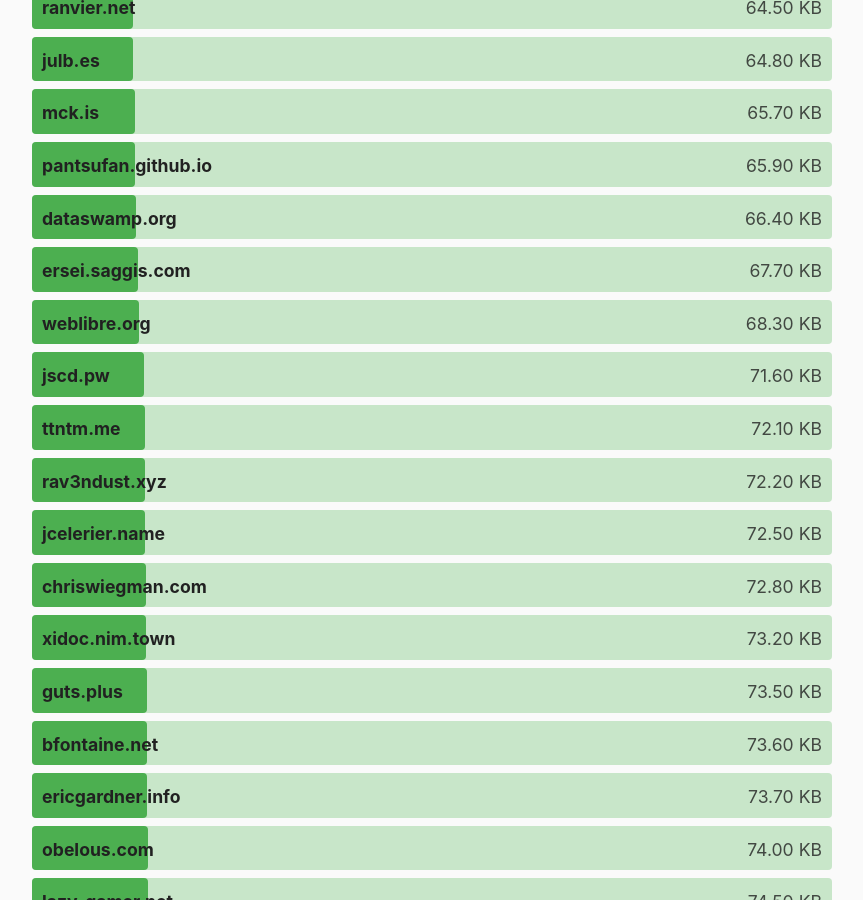
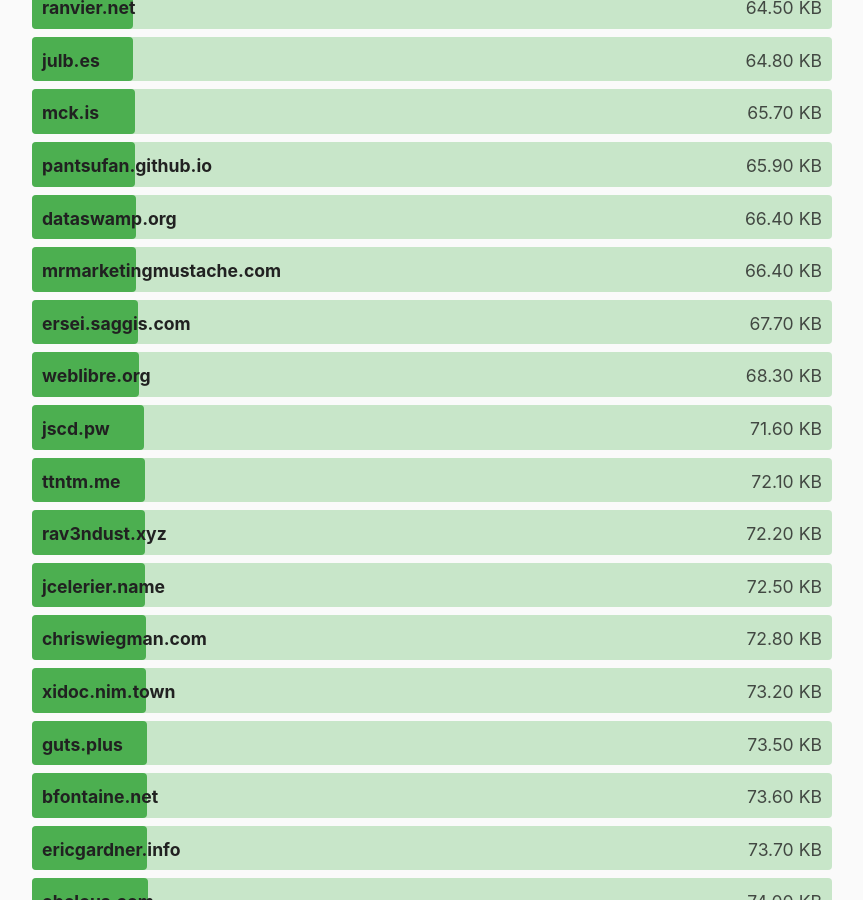
Before and after one commit to kevquirk/512kb.club, a Jekyll site: the page built from index.md, in a window 1280 px wide and 900 px high, scrolled down 11476 px. Shown: the whole window, without its empty margins (208-1071 px from the left). Built offline with Jekyll 4.4.1, drawn with Linux system fonts in a browser that asks for light colours.

Commit message:
add site mrmarketingmustache.com

```diff
--- a/_data/sites.yml
+++ b/_data/sites.yml
@@ -1253,6 +1253,11 @@
   size: 250
   last_checked: 2021-11-13
 
+- domain: mrmarketingmustache.com
+  url: https://mrmarketingmustache.com/
+  size: 66.4
+  last_checked: 2022-03-05
+
 - domain: mulph.ie
   url: https://mulph.ie/
   size: 196
```
